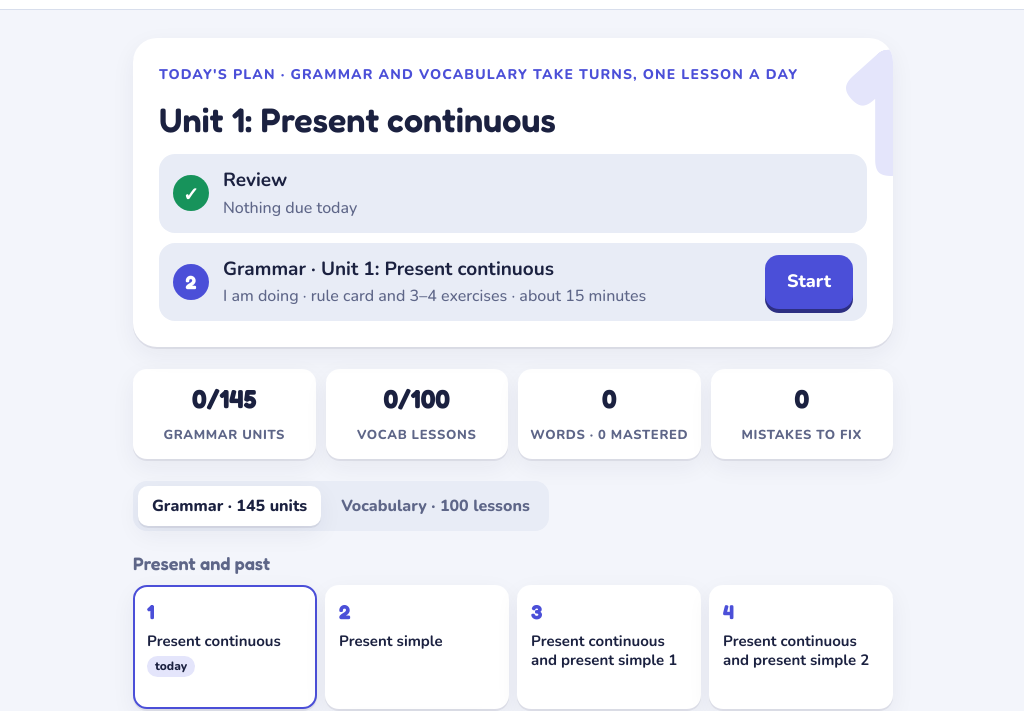
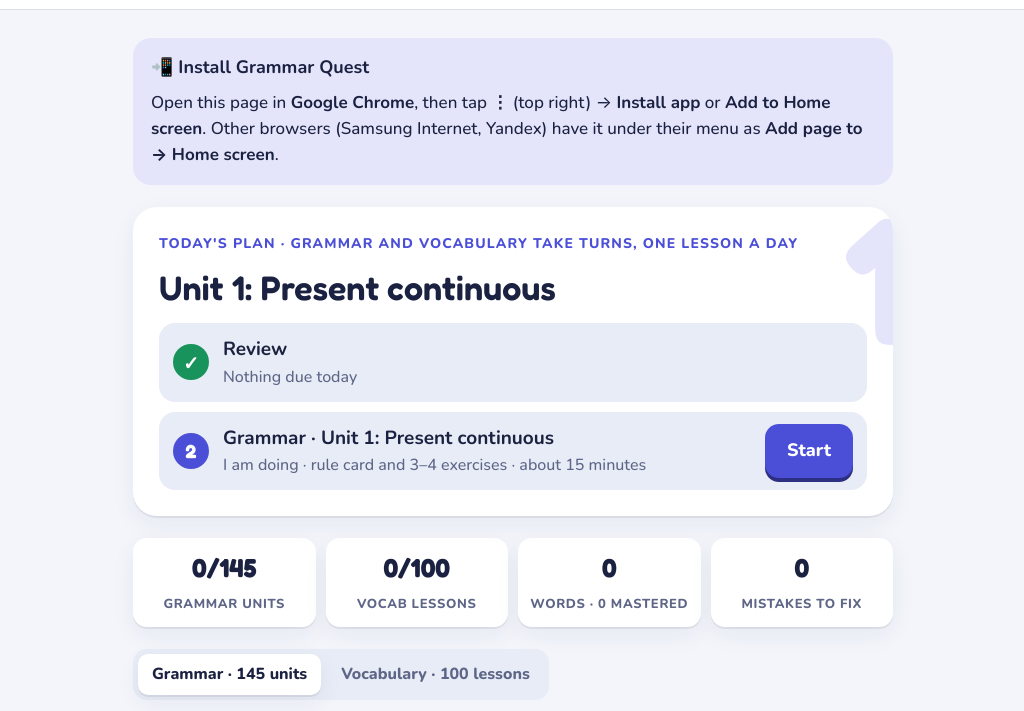
Before and after one commit to bonastic/grammar-quest, a plain HTML site: page index.html in a window 1280 px wide. Shown: the part 98-809 px from the top of the page, without its empty margins (127-1151 px from the left). Drawn offline with nearby package versions, Linux system fonts and the light colour scheme.

Commit message:
Show an Install app button and install instructions
Co-Authored-By: Claude Opus 5.5 <noreply@anthropic.com>

```diff
--- a/index.html
+++ b/index.html
@@ -18,6 +18,9 @@ body{margin:0}
 img{max-width:100%}
 .backup{display:flex;gap:10px;flex-wrap:wrap;align-items:center;background:var(--surface);border-radius:16px;padding:14px 16px;box-shadow:var(--shadow)}
 .backup p{margin:0;flex:1 1 260px;color:var(--muted);font-size:16px}
+.install{display:grid;gap:8px;background:var(--accent-soft);border-radius:18px;padding:16px 18px;font-size:18px}
+.install p{margin:0;color:var(--ink);font-size:17px}
+.install .btn{justify-self:start}
 </style>
 <style>
 /* Layout: sticky stats header, one centered play column (max 760px); item cards are the only framed objects. */
@@ -1580,9 +1583,20 @@ function webTts(){
 }
 if ("serviceWorker" in navigator) addEventListener("load", () => navigator.serviceWorker.register("sw.js").catch(() => {}));
 if (navigator.storage && navigator.storage.persist) navigator.storage.persist().catch(() => {});
+let installEvt = null;
+const standalone = () => matchMedia("(display-mode: standalone)").matches || navigator.standalone;
+addEventListener("beforeinstallprompt", e => { e.preventDefault(); installEvt = e; if (view.name === "home") renderHome(); });
+addEventListener("appinstalled", () => { installEvt = null; toast("Installed! Open Grammar Quest from your apps."); if (view.name === "home") renderHome(); });
+function installBar(){
+  if (standalone()) return "";
+  if (installEvt) return `<div class="install"><b>📲 Install Grammar Quest on this device</b><p>It gets its own icon and works without internet.</p><button class="btn primary" id="inst-btn">Install app</button></div>`;
+  return `<div class="install"><b>📲 Install Grammar Quest</b><p>Open this page in <b>Google Chrome</b>, then tap <b>⋮</b> (top right) → <b>Install app</b> or <b>Add to Home screen</b>. Other browsers (Samsung Internet, Yandex) have it under their menu as <b>Add page to → Home screen</b>.</p></div>`;
+}
 const _renderHome = renderHome;
 renderHome = function(){
   _renderHome();
+  $("#app").insertAdjacentHTML("afterbegin", installBar());
+  const ib = $("#inst-btn"); if (ib) ib.onclick = async () => { if (!installEvt) return; installEvt.prompt(); const c = await installEvt.userChoice.catch(() => null); installEvt = null; renderHome(); };
   $("#app").insertAdjacentHTML("beforeend", `<div class="backup"><p>Your progress is saved on this tablet. Save a backup file now and then, so you never lose it.</p>
     <button class="btn sm" id="bk-save">Save backup</button><label class="btn sm" for="bk-file" style="cursor:pointer">Restore backup</label><input type="file" id="bk-file" accept="application/json,.json" hidden></div>`);
   $("#bk-save").onclick = () => {
--- a/sw.js
+++ b/sw.js
@@ -1,4 +1,4 @@
-const CACHE = "gq-63276998";
+const CACHE = "gq-58953303";
 const FILES = ["./", "index.html", "manifest.webmanifest", "icons/icon-192.png", "icons/icon-512.png", "icons/maskable-512.png", "data/rules-1.json", "data/u-01.json", "data/u-02.json", "data/u-03.json", "data/u-04.json", "data/u-05.json", "data/u-06.json", "data/u-07.json", "data/u-08.json", "data/u-09.json", "data/u-10.json", "data/u-11.json", "data/u-12.json", "data/u-13.json", "data/u-14.json", "data/u-15.json", "data/v-01.json", "data/v-02.json", "data/v-03.json", "data/v-04.json", "data/v-05.json", "data/v-06.json", "data/v-07.json", "data/v-08.json", "data/v-09.json", "data/v-10.json"];
 self.addEventListener("install", e => { e.waitUntil(caches.open(CACHE).then(c => c.addAll(FILES)).then(() => self.skipWaiting())); });
 self.addEventListener("activate", e => { e.waitUntil(caches.keys().then(ks => Promise.all(ks.filter(k => k !== CACHE).map(k => caches.delete(k)))).then(() => self.clients.claim())); });
```
